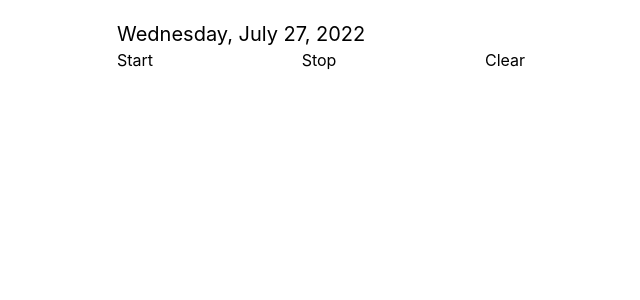
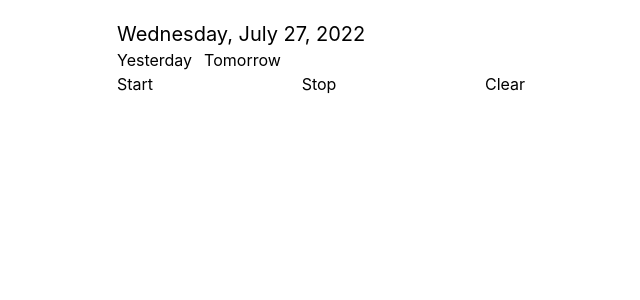
Before and after one commit to Juan-Jose-Toro/Tracker, a React (Create React App) app: page / in a window 1280 px wide. Shown: the top 300 px of the page, without its empty margins (319-959 px from the left). Built offline with nearby package versions, Linux system fonts and the light colour scheme.

Commit message:
Modifying favicon

```diff
--- a/public/index.html
+++ b/public/index.html
@@ -1,8 +1,7 @@
 <!DOCTYPE html>
 <html lang="en">
   <head>
-    <meta charset="utf-8" />
-    <link rel="icon" href="%PUBLIC_URL%/favicon.ico" />
+    <link rel="icon" href="%PUBLIC_URL%/comfyBlob.ico" sizes="32x32"/>
     <meta name="viewport" content="width=device-width, initial-scale=1" />
     <meta name="theme-color" content="#000000" />
     <meta
@@ -24,7 +23,7 @@
       work correctly both with client-side routing and a non-root public URL.
       Learn how to configure a non-root public URL by running `npm run build`.
     -->
-    <title>React App</title>
+    <title>Tacker</title>
   </head>
   <body>
     <noscript>You need to enable JavaScript to run this app.</noscript>
--- a/src/App.js
+++ b/src/App.js
@@ -3,10 +3,12 @@ import { nanoid } from 'nanoid';
 import React, { useState, useEffect } from 'react';
 import Interval from './components/Interval';
 import ActionButtons from './components/ActionButtons'
+import CalendarButtons from './components/CalendarButtons'
 
 function App() {
+  const [curDate, setCurDate] = useState(new Date()); // Change to reflex the current selected date or else it will reset to current date on reload
   const [intervals, setIntervals] = useState(() => {
-    const localData = localStorage.getItem('data');
+    const localData = localStorage.getItem(curDate.toLocaleDateString('en-US')); // encapsulate in function
     return JSON.parse(localData || '[]');
   });
   const [isStop, setStop] = useState(() => {
@@ -14,7 +16,6 @@ function App() {
     return JSON.parse(localIsStop || 'true');
   });
   const options = { weekday: 'long', year: 'numeric', month: 'long', day: 'numeric' };
-  const curDate = new Date().toLocaleDateString('en-US', options);
 
 
   function startInterval() {
@@ -64,10 +65,42 @@ function App() {
     setStop(true);
   }
 
+  // date is epoch in ms and returns epoch in ms
+  function getYesterdayDate(date) {
+    return new Date(new Date(date).getTime() - 24*60*60*1000);
+  }
+
+  function getTomorrowDate(date) {
+    return new Date(new Date(date).getTime() + 24*60*60*1000);
+  }
+
+  function loadPreviousDay() {
+    // Save current state
+    localStorage.setItem(curDate.toLocaleDateString('en-US'), JSON.stringify(intervals));
+    localStorage.setItem('isStop', JSON.stringify(isStop));
+
+    setCurDate(getYesterdayDate(curDate));
+  }
+
+  function loadNextDay() {
+    // Save current state
+    localStorage.setItem(curDate.toLocaleDateString('en-US'), JSON.stringify(intervals));
+    localStorage.setItem('isStop', JSON.stringify(isStop));
+
+    setCurDate(getTomorrowDate(curDate));
+  }
+
   useEffect(() => {
-    localStorage.setItem('data', JSON.stringify(intervals));
+      const localData = localStorage.getItem(curDate.toLocaleDateString('en-US'));
+      setIntervals(JSON.parse(localData || '[]'));
+  }, [curDate]);
+
+  useEffect(() => {
+    localStorage.setItem(curDate.toLocaleDateString('en-US'), JSON.stringify(intervals));
     localStorage.setItem('isStop', JSON.stringify(isStop));
   }, [intervals, isStop]); // Could split
+
+
 
   const intervalList = intervals.map((interval) => (
     <Interval
@@ -84,7 +117,11 @@ function App() {
 
   return (
     <div className="App p-5 max-w-md mx-auto">
-      <h1 className='text-xl'>{curDate}</h1>
+      <h1 className='text-xl'>{curDate.toLocaleDateString('en-US', options)}</h1>
+      <CalendarButtons
+        loadPreviousDay={loadPreviousDay}
+        loadNextDay={loadNextDay}
+      />
       {intervalList}
       <ActionButtons
         startInterval={startInterval}
--- /dev/null
+++ b/src/components/CalendarButtons.js
@@ -0,0 +1,10 @@
+import React from 'react'
+
+export default function CalendarButtons(props) {
+  return (
+    <div>
+      <button className='mr-3' onClick={() => props.loadPreviousDay()}>Yesterday</button>
+      <button onClick={() => props.loadNextDay()}>Tomorrow</button>
+    </div>
+  );
+}
```
Also changed, not shown: 1 other file (tests, documents, lock files or other folders).
